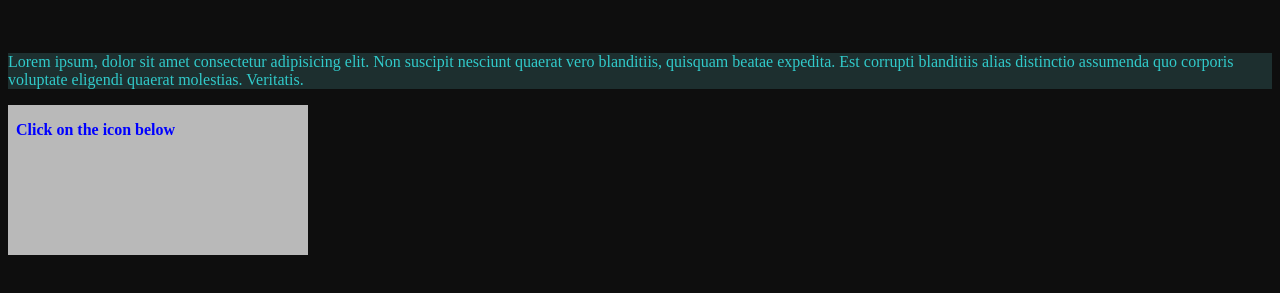
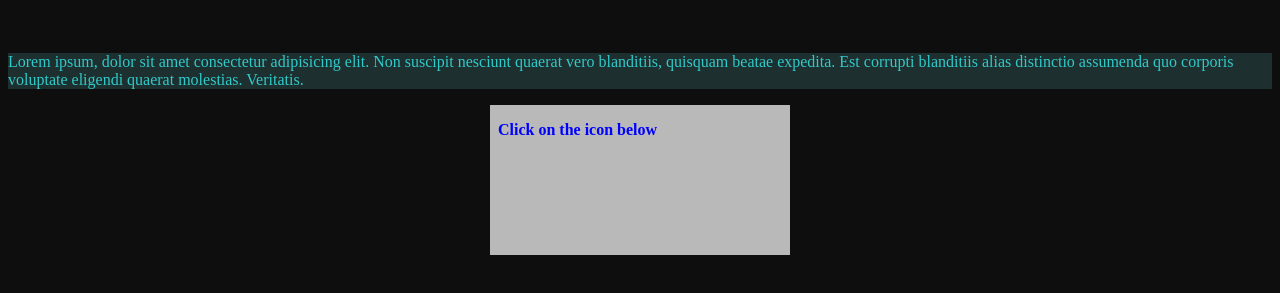
Before and after one commit to SaneTechBoard/iframe_check, a plain HTML site: page index.html in a window 1280 px wide. Shown: the part 61-354 px from the top of the page. Drawn offline with Linux system fonts and the light colour scheme.

Commit message:
Update index.html

```diff
--- a/index.html
+++ b/index.html
@@ -15,6 +15,9 @@
     <p style="background-color: rgb(29, 47, 47); color: rgb(49, 202, 202);" >Lorem ipsum, dolor sit amet consectetur adipisicing elit. Non suscipit nesciunt quaerat vero blanditiis,
     quisquam beatae expedita. Est corrupti blanditiis alias distinctio assumenda quo corporis voluptate eligendi
     quaerat molestias. Veritatis.</p>
-    <iframe src="Blog.html" frameborder="0">
+    <div style="text-align-last: center;">
+        <iframe src="Blog.html" frameborder="0"></iframe>
+    </div>
+
 </body>
 </html>
```
